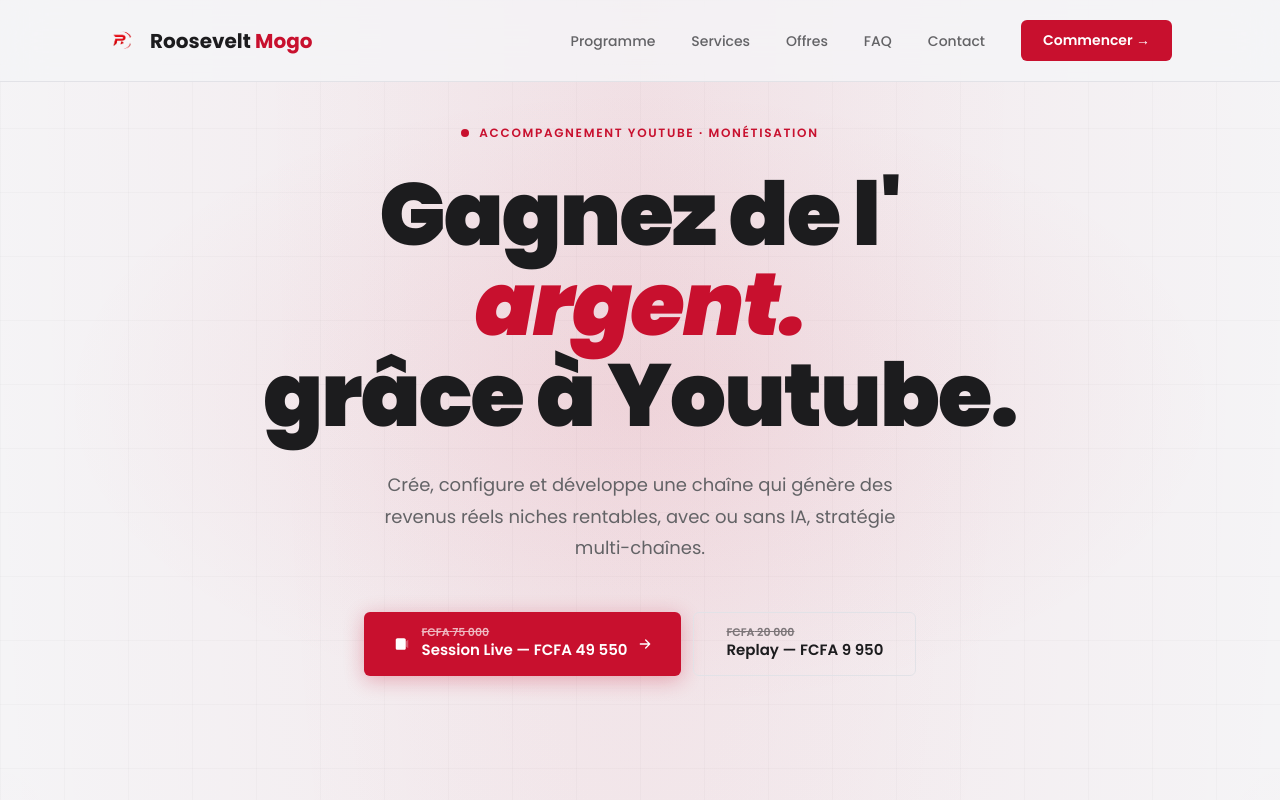
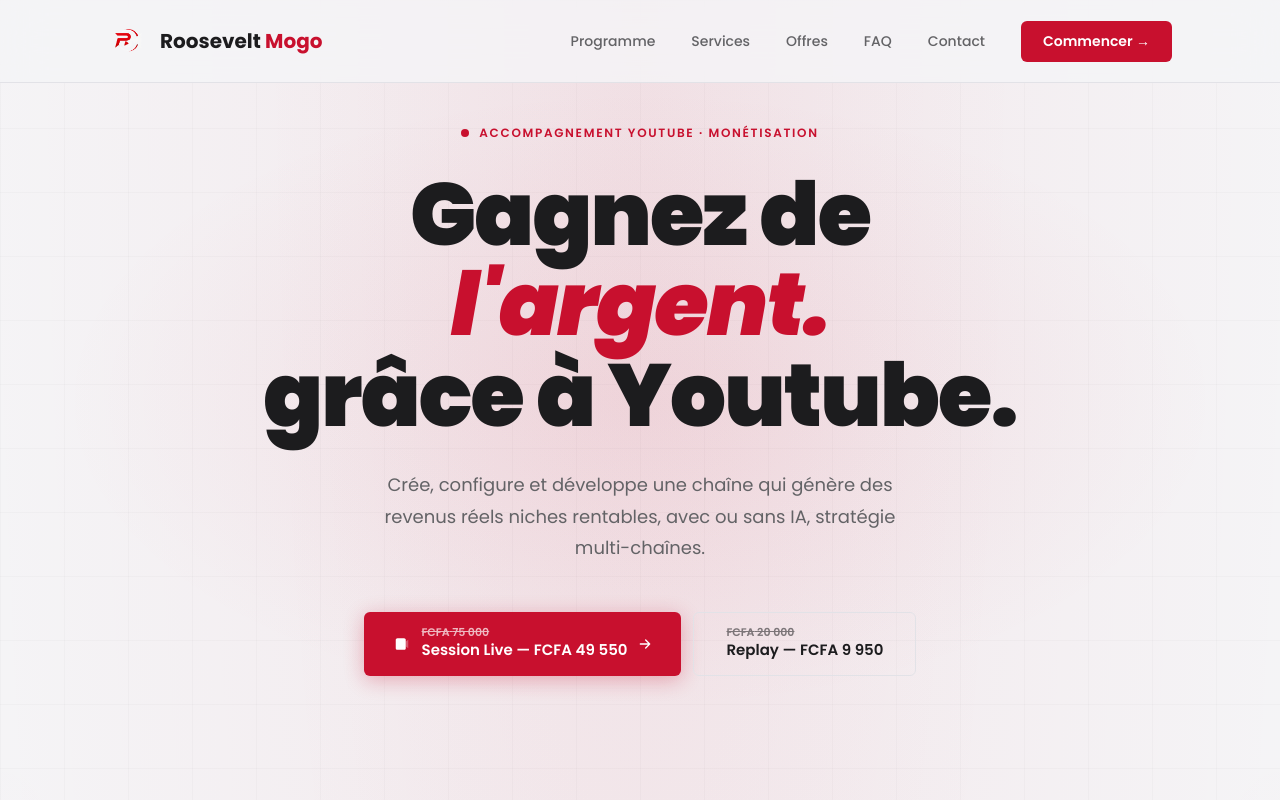
Before and after one commit to rosby17/roosevelt-formation, a Next.js app: page / in a window 1280 px wide. Shown: the top 800 px of the page. Built offline with nearby package versions, Linux system fonts and the light colour scheme.

Commit message:
feat: landing page formation YouTube

```diff
--- a/src/components/Hero.tsx
+++ b/src/components/Hero.tsx
@@ -79,7 +79,7 @@
             animation: "fadeUp 0.65s ease both 0.1s",
           }}
         >
-          Gagnez de l' <em style={{ fontStyle: "italic", color: "var(--red)" }}>argent.</em>
+          Gagnez de <em style={{ fontStyle: "italic", color: "var(--red)" }}>l'argent.</em>
           <br />
           grâce à Youtube.
         </h1>
--- a/src/components/Navbar.tsx
+++ b/src/components/Navbar.tsx
@@ -64,8 +64,8 @@
           <Image
             src="/logo.png"
             alt="Logo"
-            width={32}
-            height={32}
+            width={42}
+            height={42}
             style={{ borderRadius: "50%", objectFit: "contain" }}
           />
           <span>
```
